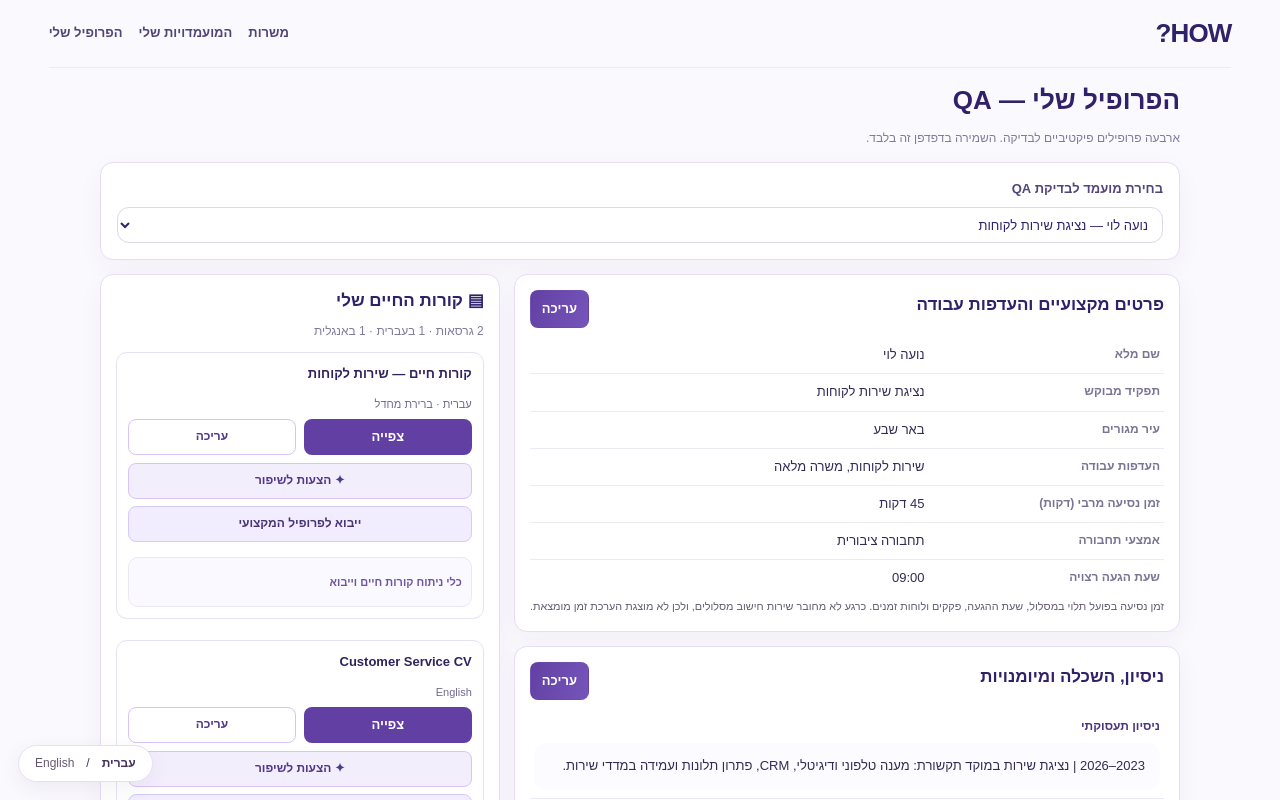
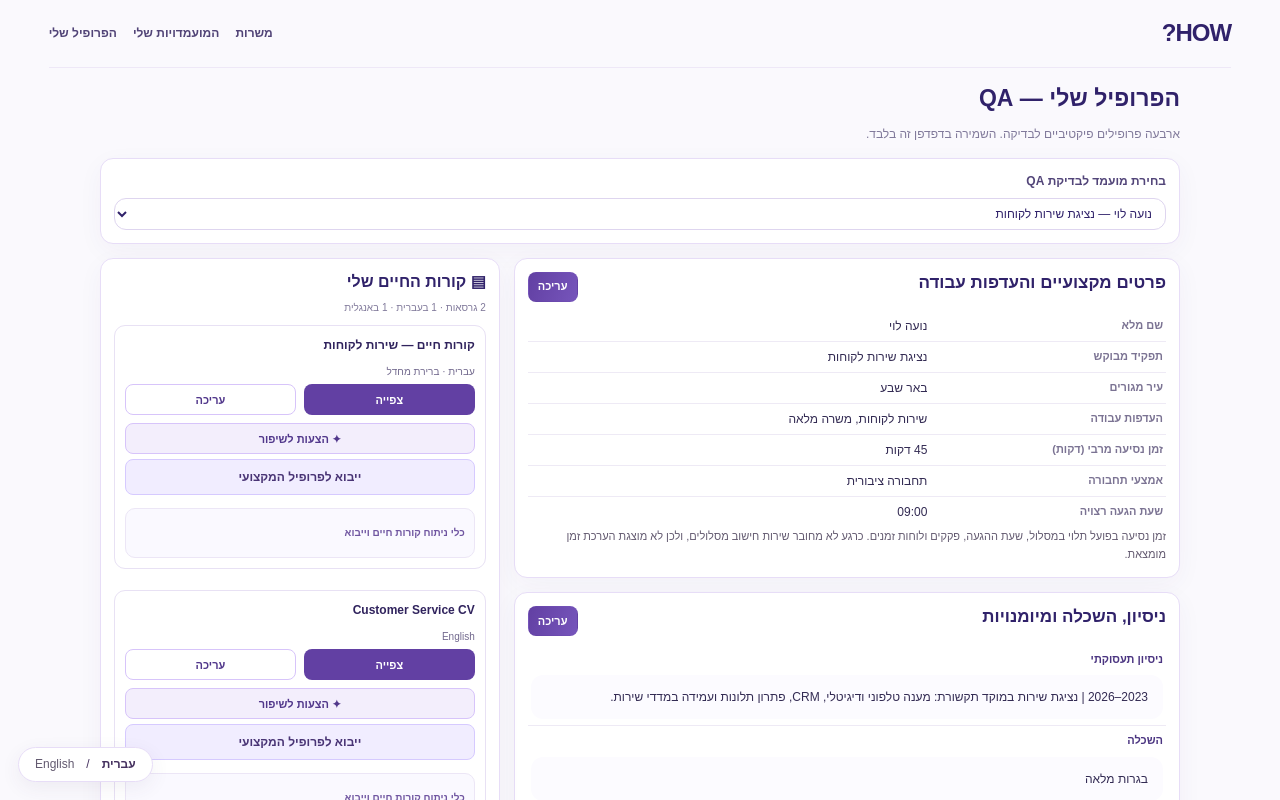
Before and after one commit to IritSel/recruitment-ai, a Next.js app: page /candidate/profile in a window 1280 px wide. Shown: the top 800 px of the page. Built offline with nearby package versions, Linux system fonts and the light colour scheme.

Commit message:
Reduce application typography and controls to compact desktop scale (#9)

```diff
--- a/app/globals.css
+++ b/app/globals.css
@@ -391,3 +391,38 @@ body :where(button,[role="button"],input,select,textarea,a){-webkit-tap-highligh
 @media(max-width:1000px){.shell .profile-page .qa-profile-layout{grid-template-columns:1fr!important}.shell .profile-page .profile-cv-panel{position:static!important}.shell .profile-page .how-cv-actions{grid-template-columns:repeat(3,minmax(0,1fr))!important}.shell .profile-page .how-cv-actions>button:last-child{grid-column:auto}}
 @media(max-width:600px){.shell:not(.howSite){padding-inline:15px!important}.shell .profile-page .how-cv-actions{grid-template-columns:repeat(2,minmax(0,1fr))!important}.shell .profile-page .how-cv-actions>button:last-child{grid-column:1/-1}.shell .profile-page .profile-field{grid-template-columns:1fr!important}.shell :where(button,.button){min-height:40px}.howRecruiterStats{grid-template-columns:repeat(3,minmax(0,1fr));gap:7px!important}.howRecruiterStats>div{min-width:0;padding:10px!important}.howRecruiterStats strong{font-size:25px!important}}
 @media(prefers-reduced-motion:reduce){.shell *{animation:none!important;transition:none!important}}
+
+
+/* Compact desktop typography — explicitly requested across HOW, 25 Oct 2026.
+   Override earlier conflicting !important rules without changing interactions. */
+@media(min-width:701px){
+ body{font-size:12px!important;line-height:1.45!important}
+ .shell,.shell *:not(svg):not(path){letter-spacing:normal}
+ .shell{font-size:12px!important}
+ .shell h1,.shell .profile-page .profile-title,.shell .howRecruiterHeading h1{font-size:23px!important;line-height:1.24!important}
+ .shell h2,.shell .profile-page h2,.shell .profile-page .profile-card h2,.shell .profile-page .profile-cv-panel h2{font-size:16px!important;line-height:1.3!important}
+ .shell h3,.shell .howRecruiterJob h3{font-size:14px!important;line-height:1.3!important}
+ .shell p,.shell li,.shell label,.shell .profile-field-value,.shell .profile-page .profile-field-value{font-size:12px!important;line-height:1.5!important}
+ .shell small,.shell .profile-field-label,.shell .profile-page .profile-field-label{font-size:11px!important}
+ .shell .navlinks,.shell .navlinks a,.shell .navlinks b{font-size:12px!important}
+ .shell .brand{font-size:24px!important}
+ .shell .eyebrow{font-size:10px!important;padding:4px 9px!important}
+ .shell button,.shell .button,.shell [role="button"],.shell .profile-page button,.shell .profile-page .button{font-size:11px!important;line-height:1.3!important;min-height:30px!important;padding:6px 9px!important}
+ .shell input:not([type="checkbox"]):not([type="radio"]):not([type="file"]),.shell select,.shell textarea,.shell .profile-page input:not([type="file"]),.shell .profile-page select,.shell .profile-page textarea{font-size:12px!important;min-height:32px!important;padding:6px 9px!important}
+ .shell .choice,.shell .storyGrid article{padding:14px!important}
+ .shell .profile-page{font-size:12px!important;max-width:1080px!important}
+ .shell .profile-page .choice,.shell .profile-page .profile-card,.shell .profile-page .profile-cv-panel{padding:13px!important}
+ .shell .profile-page .profile-cv-card{padding:10px!important;gap:5px!important}
+ .shell .profile-page .cv-card-title{font-size:12px!important}
+ .shell .profile-page .profile-cv-card p,.shell .profile-page .profile-cv-panel>p{font-size:10px!important}
+ .shell .profile-page .how-cv-actions>button{min-height:31px!important;font-size:11px!important}
+ .shell .profile-page .profile-field{padding:6px 3px!important;gap:8px!important}
+ .shell .profile-page .cv-tools summary{font-size:10px!important}
+ .shell .profile-page .profile-title{margin-bottom:4px!important}
+ .howRecruiterStats strong{font-size:27px!important}
+ .howRecruiterStats span,.howRecruiterStats small{font-size:11px!important}
+ .howRecruiterJobMetrics strong{font-size:20px!important}
+ .howRecruiterJobMetrics span,.howRecruiter .howActionPanel p,.howRecruiterSectionTitle p{font-size:11px!important}
+ .howRecruiterHeading p{font-size:12px!important}
+ .shell table{font-size:11px!important}.shell td,.shell th{padding:8px 10px!important}
+}
```
